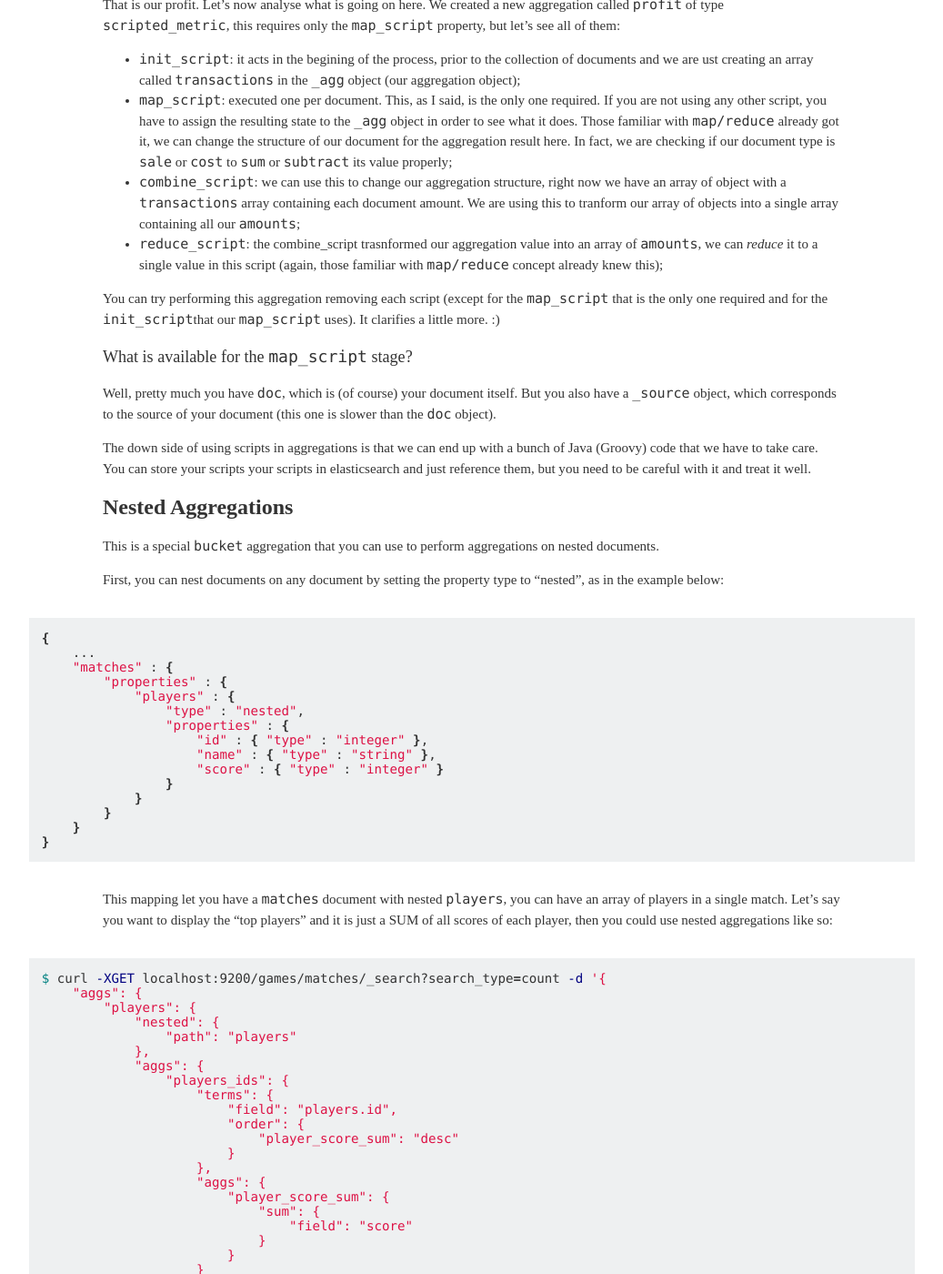
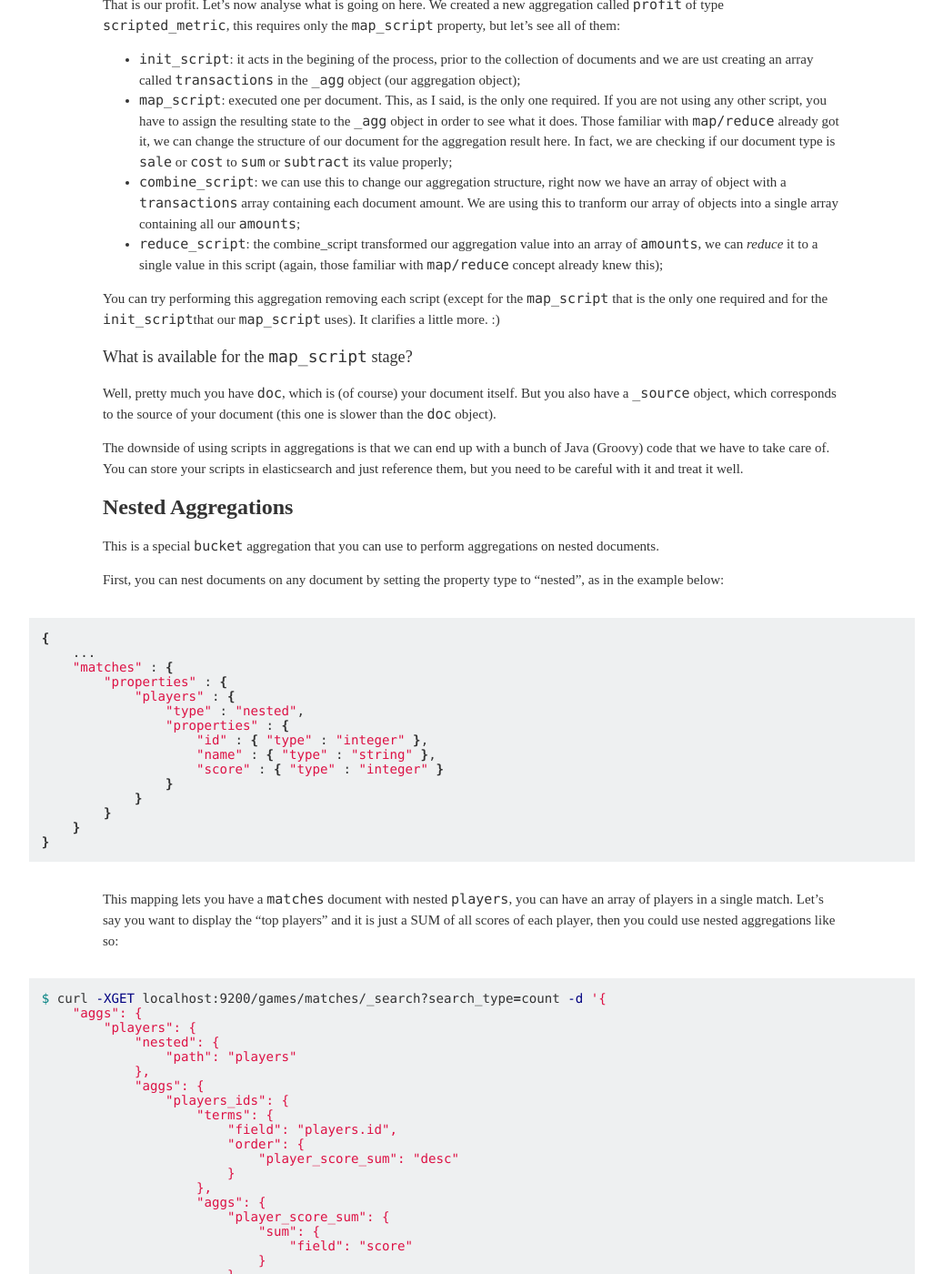
Before and after one commit to dimsav/blog, a Jekyll site: the page built from _posts/2015-02-08-elasticsearch-aggregations.md, in a window 1280 px wide and 1400 px high, scrolled down 5091 px. Shown: the whole window at 91% size, without its empty margins (121-1158 px from the left). Built offline with Jekyll 4.4.1, drawn with Linux system fonts in a browser that asks for light colours; some of the changed text lies outside the part shown.

Commit message:
fix grammar and misspelling

```diff
--- a/_posts/2015-02-08-elasticsearch-aggregations.md
+++ b/_posts/2015-02-08-elasticsearch-aggregations.md
@@ -177,7 +177,7 @@ This will result in something like this:
 }
 {% endhighlight %}
 
-We are using `size:0` because we don't care about the query result, just our agrregation. This is like `count` with `group by` clause (at least it's how I see it), for those used with SQL. Pretty bool, right?
+We are using `size:0` because we don't care about the query result, just our agrregation. This is like `count` with `group by` clause (at least it's how I see it), for those who are used to SQL. Pretty bool, right?
 
 > You can also send a query string param `search_type=count` and this will return just your aggregations results and counts, not the search hits. If you do so, no need to use the `size=0`.
 
@@ -275,7 +275,7 @@ That is our profit. Let's now analyse what is going on here. We created a new ag
 * `init_script`: it acts in the begining of the process, prior to the collection of documents and we are ust creating an array called `transactions` in the `_agg` object (our aggregation object);
 * `map_script`: executed one per document. This, as I said, is the only one required. If you are not using any other script, you have to assign the resulting state to the `_agg` object in order to see what it does. Those familiar with `map/reduce` already got it, we can change the structure of our document for the aggregation result here. In fact, we are checking if our document type is `sale` or `cost` to `sum` or `subtract` its value properly;
 * `combine_script`: we can use this to change our aggregation structure, right now we have an array of object with a `transactions` array containing each document amount. We are using this to tranform our array of objects into a single array containing all our `amounts`;
-* `reduce_script`: the combine_script trasnformed our aggregation value into an array of `amounts`, we can *reduce*  it to a single value in this script (again, those familiar with `map/reduce` concept already knew this);
+* `reduce_script`: the combine_script transformed our aggregation value into an array of `amounts`, we can *reduce*  it to a single value in this script (again, those familiar with `map/reduce` concept already knew this);
 
 You can try performing this aggregation removing each script (except for the `map_script` that is the only one required and for the `init_script`that our `map_script` uses). It clarifies a little more. :)
 
@@ -283,7 +283,7 @@ You can try performing this aggregation removing each script (except for the `ma
 
 Well, pretty much you have `doc`, which is (of course) your document itself. But you also have a `_source` object, which corresponds to the source of your document (this one is slower than the `doc` object).
 
-The down side of using scripts in aggregations is that we can end up with a bunch of Java (Groovy) code that we have to take care. You can store your scripts your scripts in elasticsearch and just reference them, but you need to be careful with it and treat it well.
+The downside of using scripts in aggregations is that we can end up with a bunch of Java (Groovy) code that we have to take care of. You can store your scripts in elasticsearch and just reference them, but you need to be careful with it and treat it well.
 
 ## Nested Aggregations
 
@@ -311,7 +311,7 @@ First, you can nest documents on any document by setting the property type to "n
 
 {% endhighlight %}
 
-This mapping let you have a `matches` document with nested `players`, you can have an array of players in a single match. Let's say you want to display the "top players" and it is just a SUM of all scores of each player, then you could use nested aggregations like so:
+This mapping lets you have a `matches` document with nested `players`, you can have an array of players in a single match. Let's say you want to display the "top players" and it is just a SUM of all scores of each player, then you could use nested aggregations like so:
 
 {% highlight bash %}
 
```
Also changed, not shown: other parts of _posts/2015-02-08-elasticsearch-aggregations.md (+3 -3 lines).
